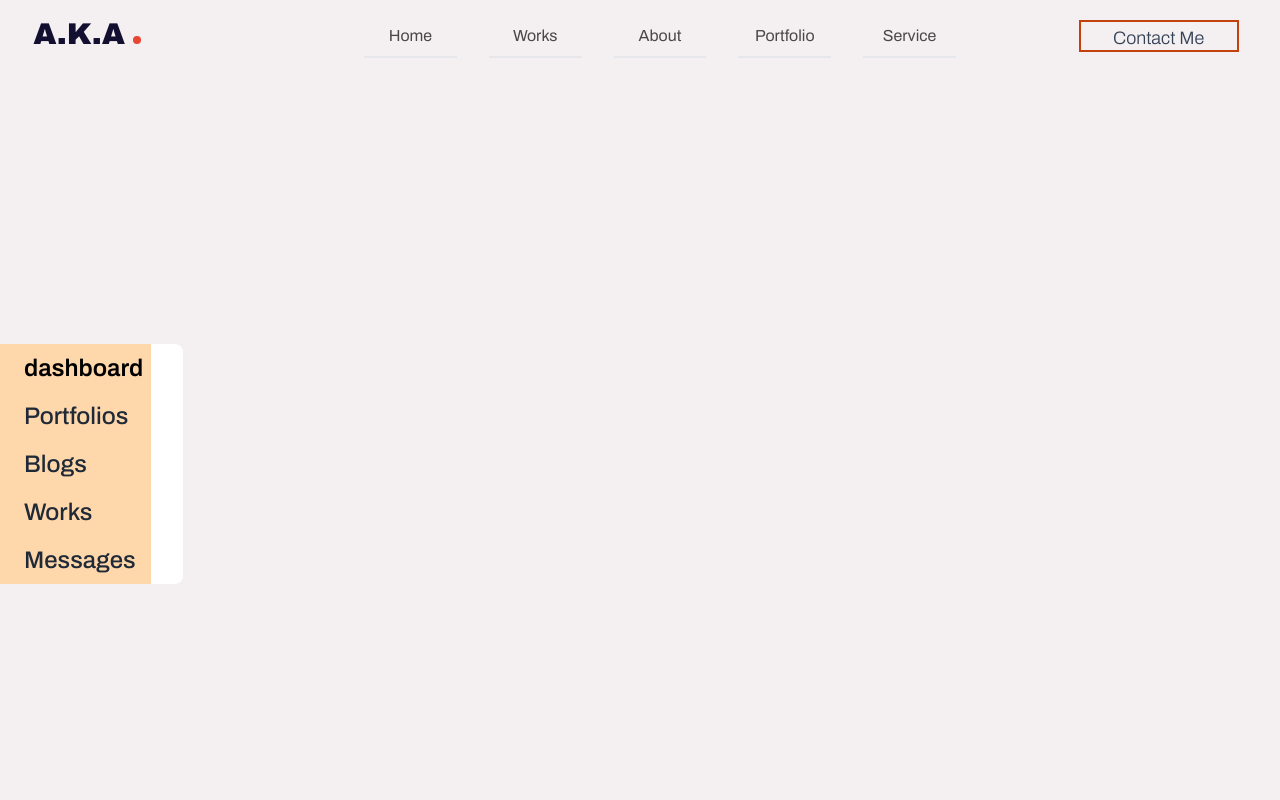
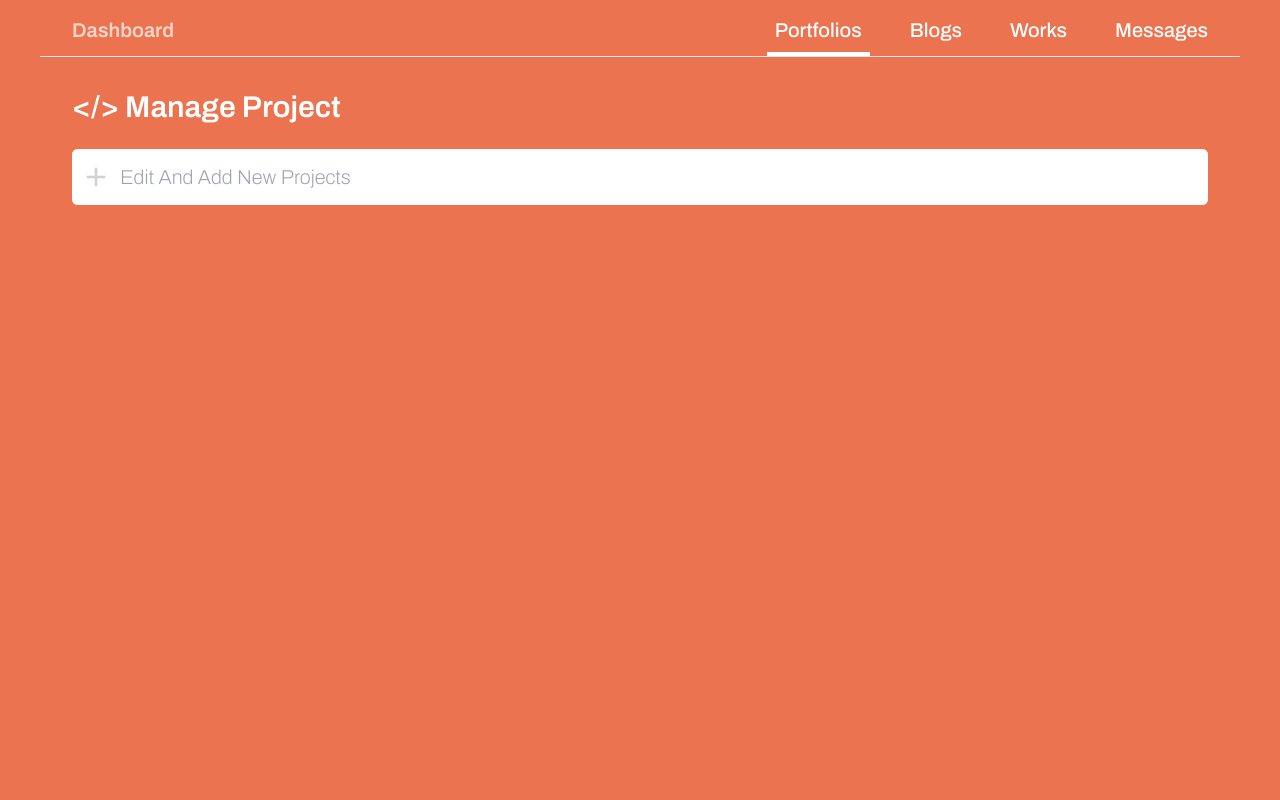
Before and after one commit to AlirezaAkbarpour/Portfolio, a Next.js app: page /dashboard in a window 1280 px wide. Shown: the top 800 px of the page. Built offline with nearby package versions, Linux system fonts and the light colour scheme.

Commit message:
create dash

```diff
--- /dev/null
+++ b/app/dashboard/add_shape.svg.tsx
@@ -0,0 +1,10 @@
+import React from 'react'
+
+export default function AddSVG() {
+  const colorPick = '#ffffff'
+  return (
+        <span className='w-8 h-8 flex justify-center items-center m-2
+        hover:cursor-pointer absolute rounded-full hover:bg-orange-700 transition-all hover:first:bg-white'>
+      <svg xmlns="http://www.w3.org/2000/svg" height="32px" viewBox="0 -960 960 960" width="32px" fill={'#d2d2d2'||colorPick}><path d="M440-440H200v-80h240v-240h80v240h240v80H520v240h-80v-240Z"/></svg>
+ </span> )
+}
--- a/app/dashboard/page.tsx
+++ b/app/dashboard/page.tsx
@@ -1,16 +1,34 @@
-export default function page() {
+"use client"
+import { ReactEventHandler, useState } from "react"
+import PortfolioMange from "./portfolio"
+
+export default function DashboardPage() {
+  //navigation algorithm
+  const [currentPath,setCurrentPath] = useState<string>("")
+
+  const clickHandler = (e:ReactEventHandler)=>{
+    console.log(e)
+  }
+
   return (
-    <div className="w-full h-screen bg-background-theme flex items-center mt-16">
-            <div className="w-full h-full flex items-center">
-              <div className="text-2xl pl-4 bg-orange-200">
-                  <div className="p-2 font-semibold text-black ">dashboard</div>
-
-                  <div className="p-2 font-medium text-gray-800">Portfolios</div>
-                  <div className="p-2 font-medium text-gray-800">Blogs</div>
-                  <div className="p-2 font-medium text-gray-800">Works</div>
-                  <div className="p-2 font-medium text-gray-800">Messages</div>
+    <div className="w-full h-screen bg-dashboard-orange flex items-center">
+            <div className="w-full h-full mt-4">
+              <div className="text-xl pl-4 flex justify-between mx-12">
+                <div className="">
+                  <div className="p-2 font-semibold text-white opacity-70">Dashboard</div>
+                </div>
+                <div className="flex justify-end text-white">
+                  <div className="p-2 mx-4 font-medium border-b-4 border-white cursor-pointer"
+                   onClick={e=>clickHandler} >Portfolios</div>
+                  <div className="p-2 mx-4 font-medium cursor-pointer">Blogs</div>
+                  <div className="p-2 mx-4 font-medium cursor-pointer">Works</div>
+                  <div className="p-2 mx-4 font-medium cursor-pointer">Messages</div>
+                </div>
               </div>
-              <div className="w-8 h-60 bg-white rounded-r-lg"></div>
+              <hr className="mx-10"/>
+              <div className="mx-8 mt-8">
+                  <PortfolioMange/>
+              </div>
             </div>
     </div>
   )
--- /dev/null
+++ b/app/dashboard/portfolio.tsx
@@ -0,0 +1,17 @@
+import AddSVG from './add_shape.svg'
+
+export default function PortfolioMange() {
+
+    const title = '</> Manage Project'
+
+    return (
+    <div className="w-full px-10">
+            <h1 className="text-3xl font-semibold text-white my-2">{title}</h1>
+            <div className='w-full bg-white h-14 my-6 flex justify-between items-center rounded-md'>
+              <input className="w-full h-full rounded-md px-12
+              text-xl font-extralight focus:ring-white focus:ring-1" placeholder="Edit And Add New Projects" />
+              <AddSVG/>
+            </div>
+    </div>
+  )
+}
--- a/app/globals.css
+++ b/app/globals.css
@@ -20,6 +20,10 @@
   margin: 0;
   padding: 0;
   box-sizing: border-box;
+}
+
+input{
+  border-color: white;
 }
 
 
--- a/components/Navbar.tsx
+++ b/components/Navbar.tsx
@@ -6,6 +6,9 @@ import { usePathname } from "next/navigation";
 
 export default function Navbar() {
   const pathName: string = usePathname()
+
+  if(pathName==="/dashboard") return ;
+
   return (
     <nav className="w-full max-w-full h-16 flex justify-around
     align-middle fixed top-0 left-0 z-10 bg-background-theme
--- a/tailwind.config.ts
+++ b/tailwind.config.ts
@@ -20,6 +20,7 @@ const config: Config = {
         'footer-color-black':"#120F31",
         'footer-light-text':'#8D8D8D',
         'footer-light-text2':'#D9D9D9',
+        'dashboard-orange':'#eb734f'
       },
       fontFamily:{
         'archivo':['archivo'],
```
